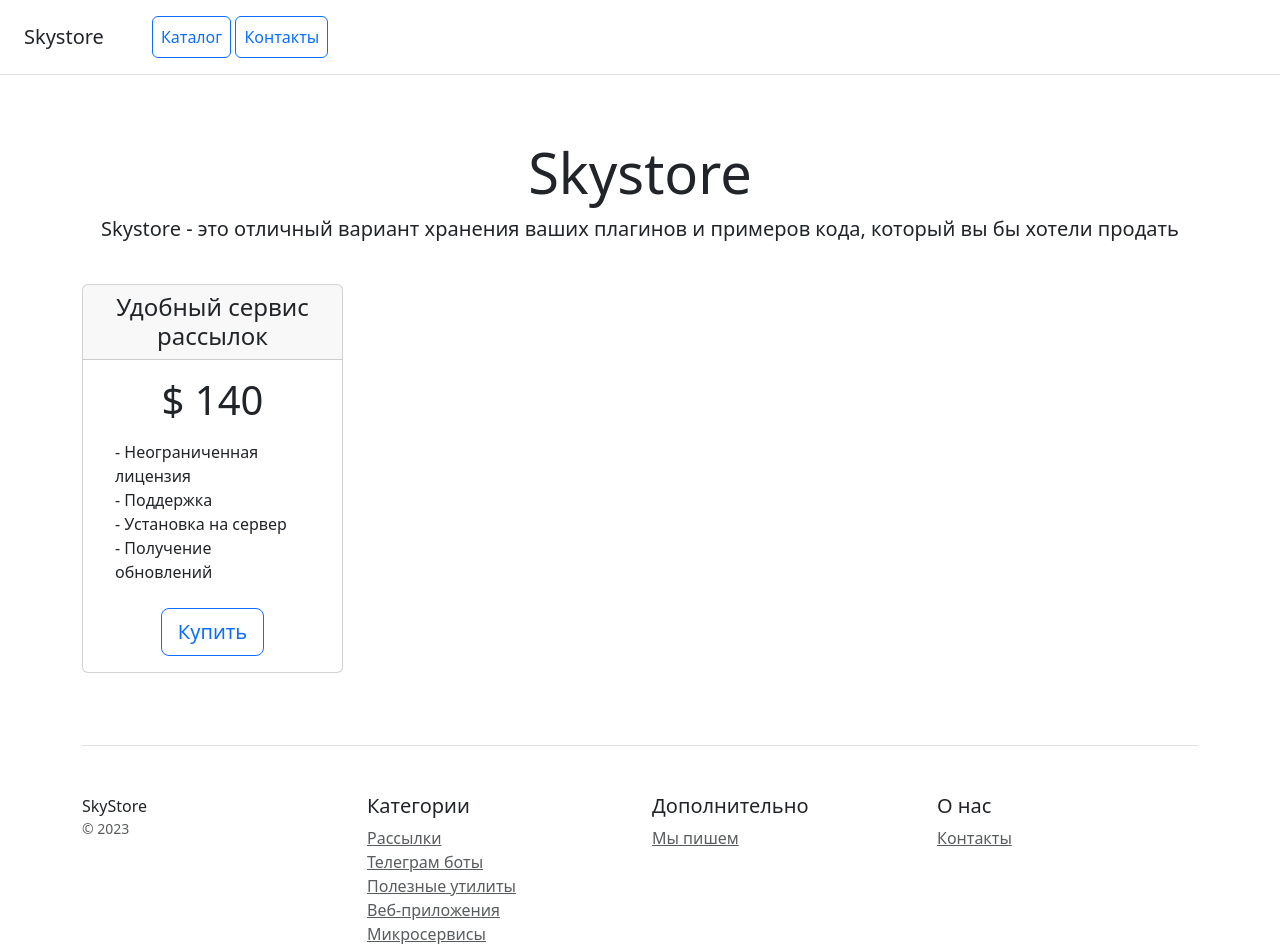
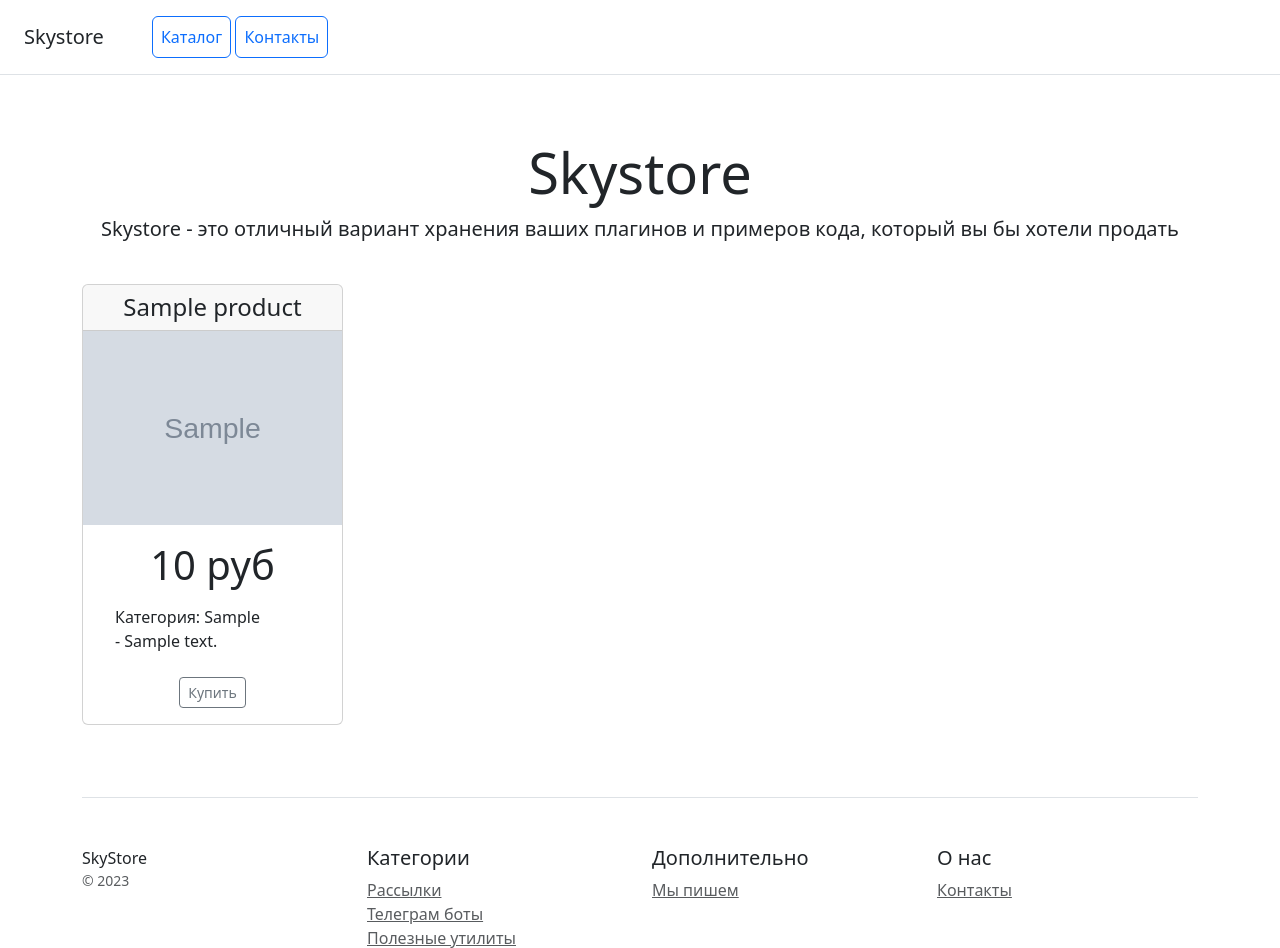
Before and after one commit to Ex-Panda/django_project1, a Django app: page / in a window 1280 px wide. Shown: the top 948 px of the page. Run offline with Django 4.2, Linux system fonts and the light colour scheme; tables that the repository leaves empty hold one stand-in row (values such as "Sample post"); grey boxes marked "Sample" are stand-in pictures; some libraries are stand-ins or nearby versions.

Commit message:
20.2 Шаблонизация правки

```diff
--- a/catalog/templates/catalog/catalog_menu.html
+++ b/catalog/templates/catalog/catalog_menu.html
@@ -1,4 +1,4 @@
 <nav class="ms-5">
-        <a class="p-2 btn btn-outline-primary" href="/product/">Каталог</a>
+        <a class="p-2 btn btn-outline-primary" href="/">Каталог</a>
         <a class="p-2 btn btn-outline-primary" href="/contacts/">Контакты</a>
     </nav>
--- a/catalog/templates/catalog/home.html
+++ b/catalog/templates/catalog/home.html
@@ -1,23 +1,5 @@
 {% extends 'catalog/base.html' %}
-{% block content %}
-        <div class="col-3">
-            <div class="card mb-4 box-shadow">
-                <div class="card-header">
-                    <h4 class="my-0 font-weight-normal">Удобный сервис рассылок</h4>
-                </div>
-                <div class="card-body">
-                    <h1 class="card-title pricing-card-title">$ 140</h1>
-                    <ul class="list-unstyled mt-3 mb-4 text-start m-3">
-                        <li>- Неограниченная лицензия</li>
-                        <li>- Поддержка</li>
-                        <li>- Установка на сервер</li>
-                        <li>- Получение обновлений</li>
-                    </ul>
-                    <button type="button" class="btn btn-lg btn-block btn-outline-primary">Купить</button>
-                </div>
-            </div>
-        </div>
-{% endblock %}
+{% load tags %}
 {% block head %}
 <div class="pricing-header px-3 py-3 pt-md-5 pb-md-4 mx-auto text-center">
     <h1 class="display-4">Skystore</h1>
@@ -25,3 +7,25 @@
         продать</p>
 </div>
 {% endblock %}
+
+{% block content %}
+      {% for object in object_list %}
+        <div class="col-3">
+            <div class="card mb-4 box-shadow">
+                <div class="card-header">
+                    <h4 class="my-0 font-weight-normal">{{ object.name_product }}</h4>
+                </div>
+                <img src="{{ object.image_product|filter_media }}" />
+                <div class="card-body">
+                    <h1 class="card-title pricing-card-title">{{ object.price }} руб</h1>
+                    <ul class="list-unstyled mt-3 mb-4 text-start m-3">
+                        <li>Категория: {{ object.category_product}}</li>
+                        <li>- {{ object.description_product}}</li>
+                    </ul>
+                    <a href="{% url 'catalog:product' object.pk %}" type="button"
+                           class="btn btn-sm btn-outline-secondary">Купить</a>
+                </div>
+            </div>
+        </div>
+      {% endfor %}
+{% endblock %}
--- a/catalog/urls.py
+++ b/catalog/urls.py
@@ -7,5 +7,5 @@ app_name = 'catalog'
 urlpatterns = [
     path('', home, name='home'),
     path('contacts/', contacts, name='contacts'),
-    path('product/', product, name='product'),
+    path('product/<int:pk>/', product, name='product'),
 ]
--- a/catalog/views.py
+++ b/catalog/views.py
@@ -4,7 +4,12 @@ from catalog.models import Product
 
 
 def home(request):
-    return render(request, 'catalog/home.html')
+    product_list = Product.objects.all()
+    context = {
+        "object_list": product_list,
+        "title": 'Каталог'
+    }
+    return render(request, 'catalog/home.html', context)
 
 
 def contacts(request):
@@ -17,10 +22,9 @@ def contacts(request):
     return render(request, 'catalog/contacts.html')
 
 
-def product(request):
-    product_list = Product.objects.all()
-    context = {
-        "object_list": product_list,
-        "title": 'Каталог'
+def product(request, pk):
+    product_obj = Product.objects.get(id=pk)
+    context ={
+        'object': product_obj
     }
     return render(request, 'catalog/product.html', context)
```
Also changed, not shown: catalog/templates/catalog/product.html (+7 -11 lines).
